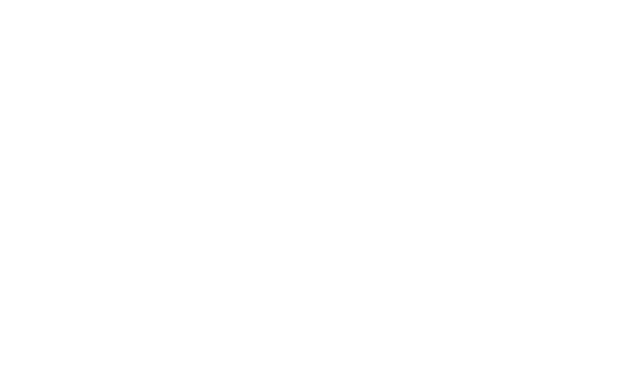
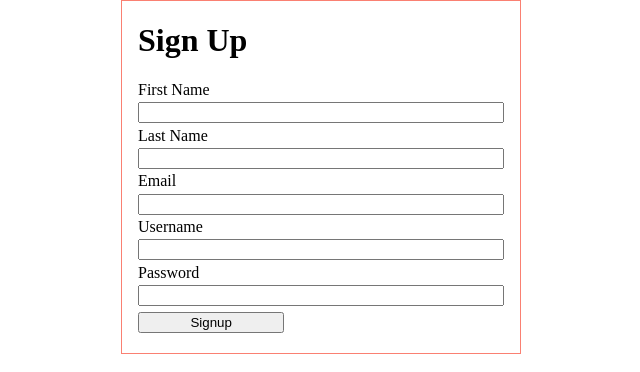
Before and after one commit to garcikg0/sched-it, a React (Create React App) app in the folder frontend-react-sched/: page /signup in a window 1280 px wide. Shown: the top 372 px of the page, without its empty margins (319-959 px from the left). Built offline with nearby package versions, Linux system fonts and the light colour scheme.

Commit message:
SignupForm react component route created

```diff
--- a/frontend-react-sched/src/App.js
+++ b/frontend-react-sched/src/App.js
@@ -3,16 +3,26 @@
 import './index.css';
 import WeeklyCal from './components/weeklyCal/WeeklyCal';
 import LoginForm from './components/loginForm/LoginForm';
+import SignUpForm from './components/signUpForm/SignUpForm';
 
 const App = () => {
 
   const [currentUser, setCurrentUser] = useState(null);
+  let history = useHistory();
+
+  const handleLogin = ( user ) => {
+    setCurrentUser( user )
+    history.pushState('/home')
+  };
 
   return (
     <>
     <Switch>
       <Route path='/login' exact>
-        <LoginForm />
+        <LoginForm handleLogin={handleLogin} />
+      </Route>
+      <Route path='/signup' exact>
+        <SignUpForm handleLogin={handleLogin} />
       </Route>
       <Route path='/home' exact>
       <div class="container">
@@ -20,10 +30,7 @@
       <div class="weekly-cal-container">
         <WeeklyCal />
       </div>
-      {/* just trying to fix */}
-
       <div class="personal-to-do">PERSONAL TO DO</div>
-
       <div class="work-to-do">WORK TO DO</div>
       <div class="post-it">POST IT</div>
     </div>
--- a/frontend-react-sched/src/components/loginForm/LoginForm.js
+++ b/frontend-react-sched/src/components/loginForm/LoginForm.js
@@ -1,7 +1,7 @@
 import React, { useState } from 'react';
-import './styles.scss';
+import './Styles.scss';
 
-const LoginForm = () => {
+const LoginForm = ({ handleLogin }) => {
 
 
     const [loginData, setLoginData] = useState({
@@ -21,8 +21,20 @@
 
     const handleSubmit = e => {
         e.preventDefault();
-        //TODO
-    }
+        fetch("http://localhost:3000/login", {
+            method: "POST",
+            headers: {
+                "Content-Type": "applicatoin/json"
+            },
+            body: JSON.stringify(loginData)
+        })
+        .then(r => r.json())
+        .then(data => {
+            const { user, token } = data
+            handleLogin( {user} )
+            localStorage.token = token
+        })
+    };
 
     return (
         <>
@@ -30,10 +42,26 @@
             <form class='login-form'onSubmit={handleSubmit}>
                 <h1>Login</h1>
                 <label>Username</label>
-                <input class="login-form-input" type="text" name="username" autoComplete="off" onChange={handleChange} />
+                <input
+                    class="login-form-input"
+                    type="text"
+                    name="username"
+                    autoComplete="off"
+                    onChange={handleChange}
+                />
                 <label>Password</label>
-                <input class="login-form-input" type="password" name="password" onChange={handleChange} autoComplete="current-password" />
-                <input class="login-form-input" type="submit" value="Login" />
+                <input
+                    class="login-form-input"
+                    type="password"
+                    name="password"
+                    onChange={handleChange}
+                    autoComplete="current-password"
+                />
+                <input
+                    class="login-form-input"
+                    type="submit"
+                    value="Login"
+                />
             </form>
             <hr />
         </div>
--- /dev/null
+++ b/frontend-react-sched/src/components/signUpForm/SignUpForm.js
@@ -0,0 +1,104 @@
+import React, { useState } from 'react';
+import './Styles.scss';
+
+const SignUpForm = ({ handleLogin }) => {
+
+    const [signupData, setSignupData] = useState({
+        first_name: "",
+        last_name: "",
+        email: "",
+        username: "",
+        password: ""
+    })
+
+    const handleChange = e => {
+        const value = e.target.value;
+        const name = e.target.id;
+
+        setSignupData({
+            ...signupData,
+            [name]: value
+        })
+    };
+
+    const handleSubmit = e => {
+        e.preventDefault()
+        fetch("http://localhost:3000/users" , {
+            method: "POST",
+            headers: {
+                "Content-Type": "application/json"
+            },
+            body: JSON.stringify(signupData)
+        })
+        .then(r => r.json())
+        .then(data => {
+            const { user, token } = data
+            handleLogin( {user} )
+            localStorage.token = token
+        })
+    };
+
+    return(
+        <>
+        <div>
+            <form class="login-form" onSubmit={handleSubmit}>
+                <h1>Sign Up</h1>
+
+                <label>First Name</label>
+                <input
+                    class="login-form-input"
+                    type="text"
+                    name="first_name"
+                    autoComplete="off"
+                    onChange={handleChange}
+                />
+
+                <label>Last Name</label>
+                <input
+                    class="login-form-input"
+                    type="text"
+                    name="last_name"
+                    autoComplete="off"
+                    onChange={handleChange}
+                />
+
+                <label>Email</label>
+                <input
+                    class="login-form-input"
+                    type="text"
+                    name="email"
+                    autoComplete="off"
+                    onChange={handleChange}
+                />
+
+                <label>Username</label>
+                <input
+                    class="login-form-input"
+                    type="text"
+                    name="username"
+                    autoComplete="off"
+                    onChange={handleChange}
+                />
+
+                <label>Password</label>
+                <input
+                    class="login-form-input"
+                    type="password"
+                    name="password"
+                    autoComplete="off"
+                    onChange={handleChange}
+                />
+
+                <input
+                    class="login-form-input"
+                    type="submit"
+                    value="Signup"
+                />
+
+            </form>
+        </div>
+        </>
+    )
+};
+
+export default SignUpForm;
```
Also changed, not shown: frontend-react-sched/src/components/signUpForm/Styles.scss (added), 1 other file (tests, documents, lock files or other folders).
